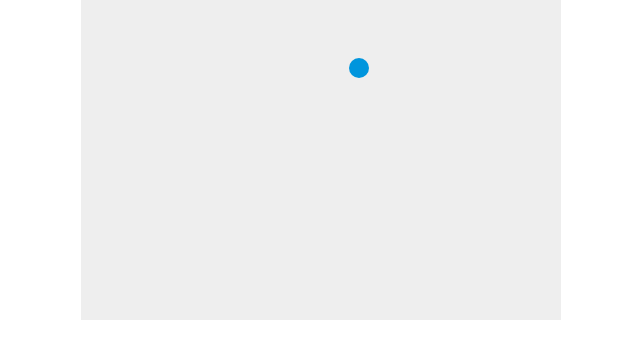
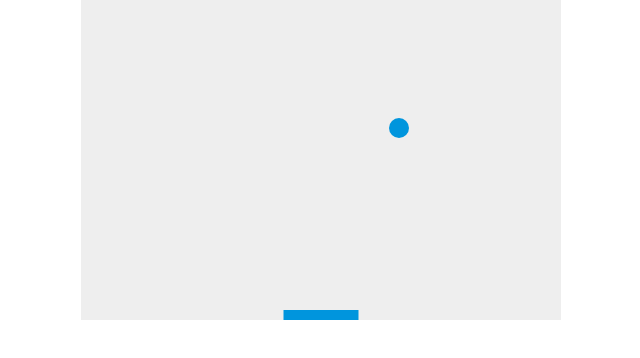
Before and after one commit to varvarra/2D_Breakout_game, a plain HTML site: page index.html in a window 1280 px wide. Shown: the whole page, without its empty margins (319-959 px from the left). Drawn offline with Linux system fonts and the light colour scheme.

Commit message:
Added a moving paddel

```diff
--- a/index.html
+++ b/index.html
@@ -12,44 +12,7 @@
 
   <canvas id="myCanvas" width="480" height="320"></canvas>
 
-  <script>
-    var canvas = document.getElementById("myCanvas");
-    var ctx = canvas.getContext("2d");
-    var x = canvas.width/2;
-    var y = canvas.height-30;
-    var ballRadius = 10;
-
-    var dx = 2;
-    var dy = -2;
-
-    function drawBall() {
-        ctx.beginPath();
-        ctx.arc(x, y, ballRadius, 0, Math.PI*2);
-        ctx.fillStyle = "#0095DD";
-        ctx.fill();
-        ctx.closePath();
-    }
-
-    function bounce() {
-      if(y + dy > canvas.height || y + dy < 0) {
-        dy = -dy;
-      }
-      if(x + dx > canvas.width || x + dx < 0) {
-        dx = -dx;
-      }
-    }
-
-    function draw() {
-      ctx.clearRect(0, 0, canvas.width, canvas.height);
-      drawBall();
-      x += dx;
-      y += dy;
-      bounce();
-    }
-
-
-
-      setInterval(draw, 10);
+  <script src="interactive.js">
   </script>
 
   </body>
--- /dev/null
+++ b/interactive.js
@@ -0,0 +1,89 @@
+
+var canvas = document.getElementById("myCanvas");
+var ctx = canvas.getContext("2d");
+var x = canvas.width/2;
+var y = canvas.height-30;
+var ballRadius = 10;
+
+var dx = 2;
+var dy = -2;
+
+var paddleHeight = 10;
+var paddleWidth = 75;
+var paddleX = (canvas.width-paddleWidth)/2;
+
+var rightPressed = false;
+var leftPressed = false;
+
+document.addEventListener("keydown", keyDownHandler, false);
+document.addEventListener("keyup", keyUpHandler, false);
+
+function drawBall() {
+    ctx.beginPath();
+    ctx.arc(x, y, ballRadius, 0, Math.PI*2);
+    ctx.fillStyle = "#0095DD";
+    ctx.fill();
+    ctx.closePath();
+}
+
+function drawPaddle() {
+    ctx.beginPath();
+    ctx.rect(paddleX, canvas.height-paddleHeight, paddleWidth, paddleHeight);
+    ctx.fillStyle = "#0095DD";
+    ctx.fill();
+    ctx.closePath();
+}
+
+function ballBounce() {
+  if(x + dx > canvas.width-ballRadius || x + dx < ballRadius) {
+  dx = -dx;
+  }
+  if(y + dy > canvas.height-ballRadius || y + dy < ballRadius) {
+      dy = -dy;
+  }
+}
+
+function paddleCross() {
+  if(rightPressed && paddleX < canvas.width-paddleWidth) {
+      paddleX += 7;
+  }
+  else if(leftPressed && paddleX > 0) {
+      paddleX -= 7;
+  }
+}
+
+function keyDownHandler(e) {
+  if(e.keyCode == 39) {
+      rightPressed = true;
+  }
+  else if(e.keyCode == 37) {
+      leftPressed = true;
+  }
+}
+
+function keyUpHandler(e) {
+    if(e.keyCode == 39) {
+        rightPressed = false;
+    }
+    else if(e.keyCode == 37) {
+        leftPressed = false;
+    }
+}
+
+function draw() {
+  ctx.clearRect(0, 0, canvas.width, canvas.height);
+  drawBall();
+  drawPaddle();
+
+  ballBounce();
+  paddleCross();
+  x += dx;
+  y += dy;
+
+}
+
+
+
+
+
+  setInterval(draw, 10);
```
